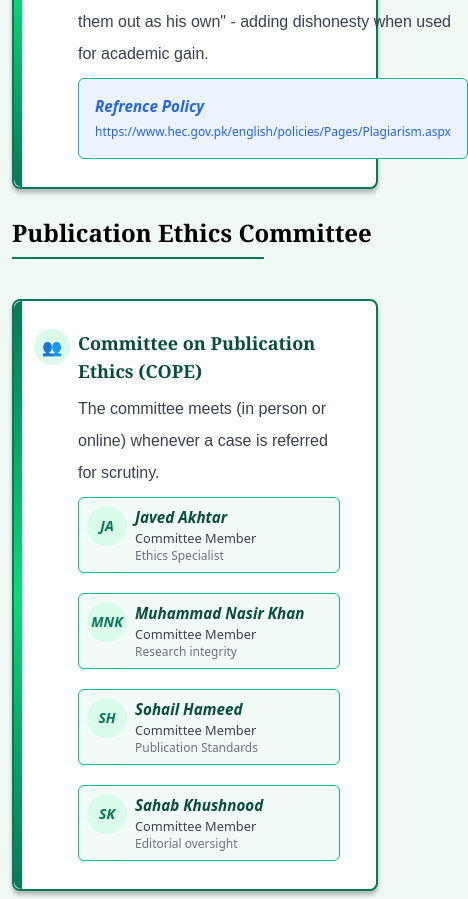
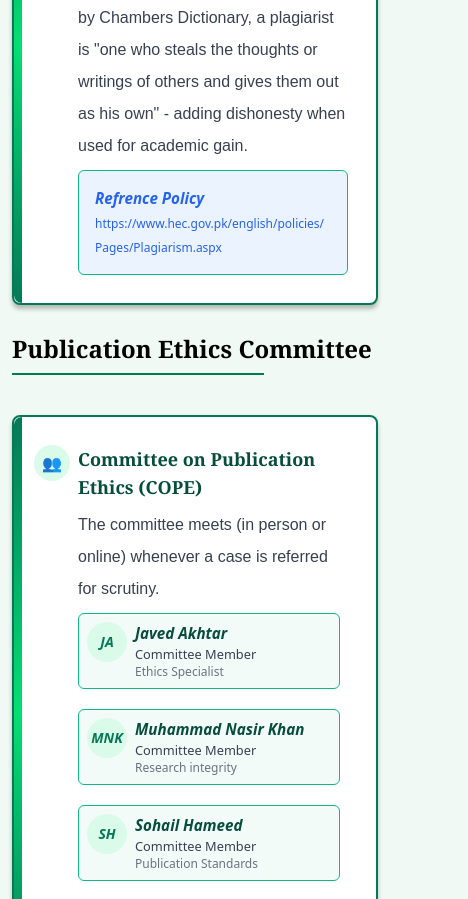
Before and after one commit to shaeelhashmi/Pns, a React (Vite) app: page /submit-article in a window 390 px wide. Shown: the part 8727-9626 px from the top of the page, 468 px wide, since content can reach past the window. Built offline with nearby package versions, Linux system fonts and the light colour scheme.

Commit message:
Fixed issue of responsiveness

```diff
--- a/src/Components/SubmitArticle/Utils/Plagrism.tsx
+++ b/src/Components/SubmitArticle/Utils/Plagrism.tsx
@@ -22,7 +22,7 @@ others and gives them out as his own" - adding dishonesty when used for academic
                 </div>
               <div className="p-4 bg-[#EBF3FE] border-[0.05px] rounded-md border-[#10B981]">
                       <p className="text-[0.95rem] text-[#2563EB] italic font-bold">Refrence Policy</p>
-                       <a className="md:text-sm text-xs  text-[#2563EB]" href="  https://www.hec.gov.pk/english/policies/Pages/Plagiarism.aspx ">
+                       <a className="md:text-sm text-xs text-[#2563EB] break-all" href="  https://www.hec.gov.pk/english/policies/Pages/Plagiarism.aspx ">
                    https://www.hec.gov.pk/english/policies/Pages/Plagiarism.aspx
                        </a>
 
--- a/vite.config.ts
+++ b/vite.config.ts
@@ -5,4 +5,9 @@ import tailwindcss from '@tailwindcss/vite'
 // https://vite.dev/config/
 export default defineConfig({
   plugins: [react(), tailwindcss()],
+  server: {
+    host: true,        // listen on all network interfaces
+    port: 5173,        // optional, default is 5173
+    open: true,        // opens browser on server start
+  },
 })
```
